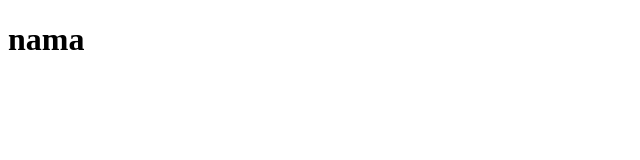
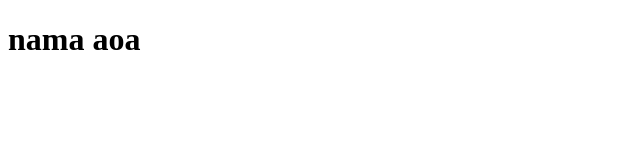
Before and after one commit to IqiiRamdann/ramdani, a plain HTML site: page index.html in a window 1280 px wide. Shown: the full height of the page, 0-640 px from the left. Drawn offline with Linux system fonts and the light colour scheme.

Commit message:
perubahan

```diff
--- a/index.html
+++ b/index.html
@@ -6,6 +6,6 @@
     <title>Proyek git</title>
 </head>
 <body>
-    <h1>nama</h1>
+    <h1>nama aoa</h1>
 </body>
 </html>
```
